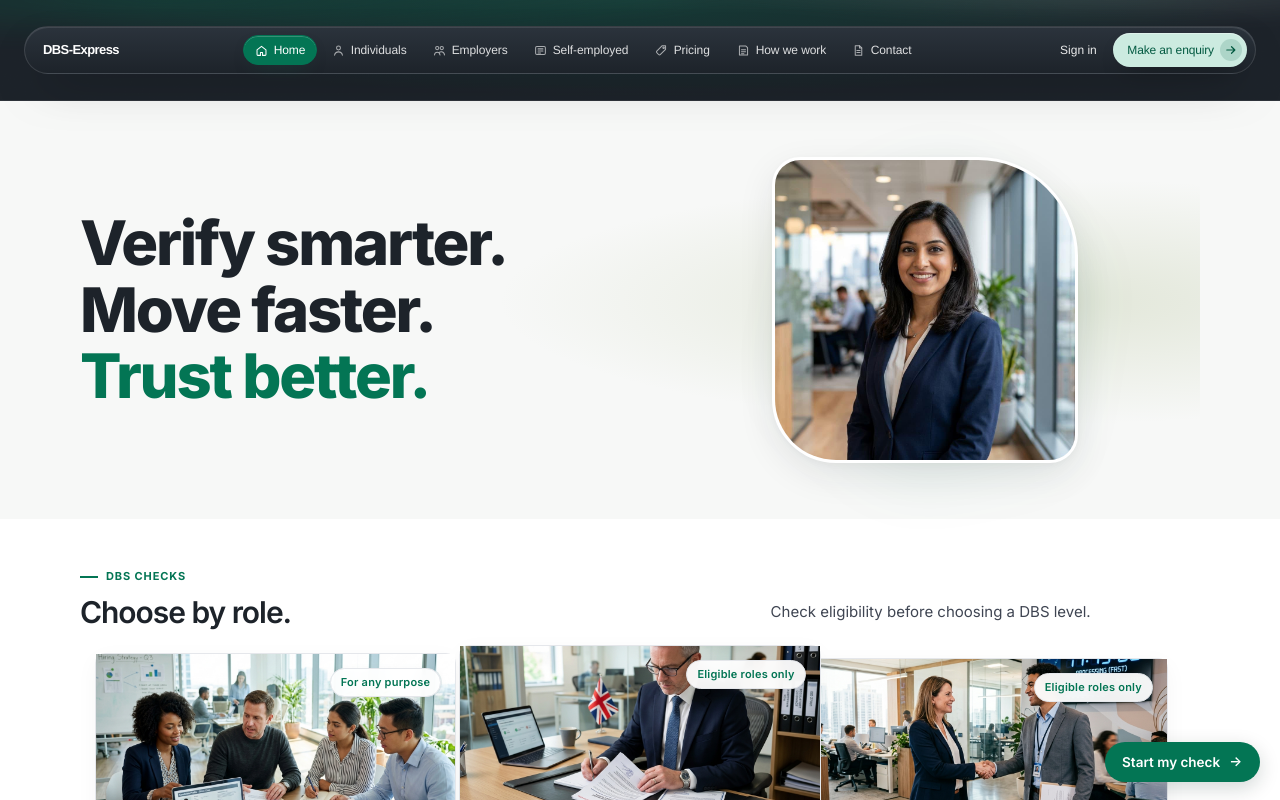
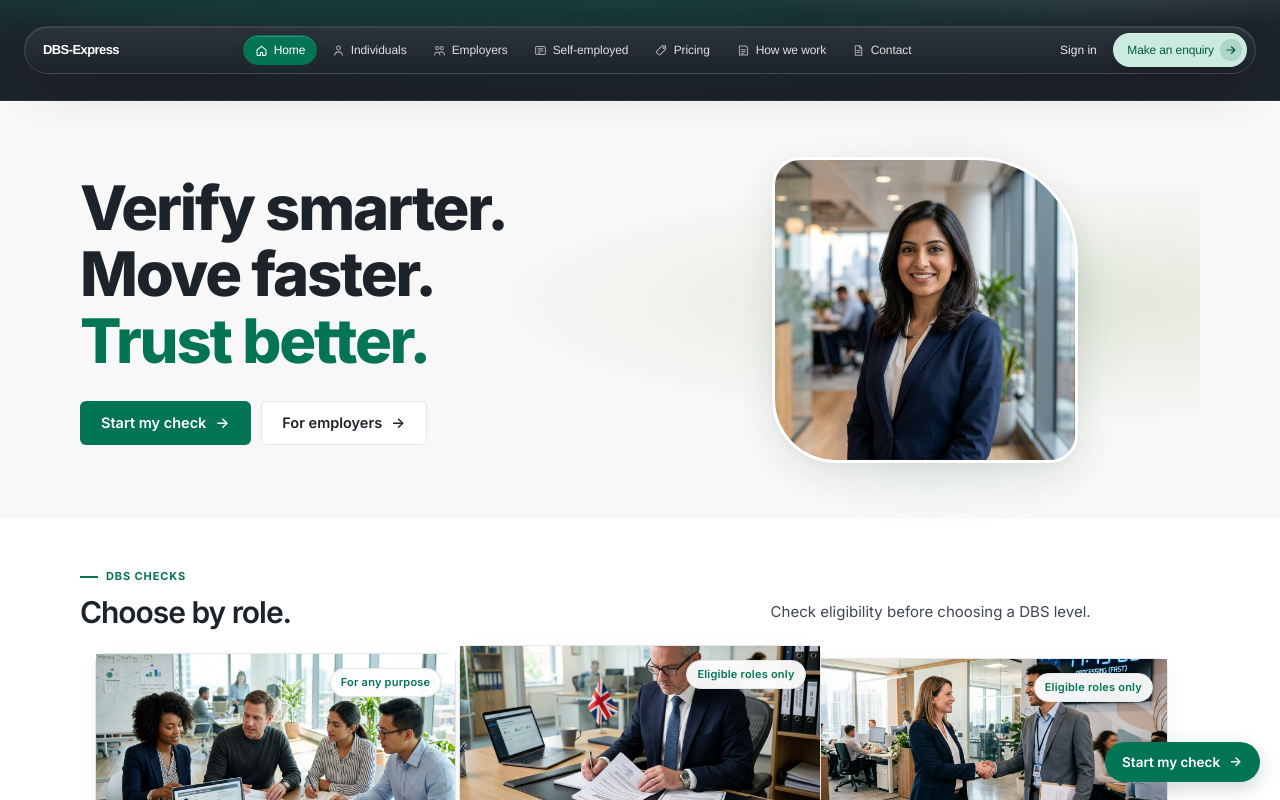
Before and after one commit to Ashish-kurapati/DBS-Express, a React (Vite) app: page / in a window 1280 px wide. Shown: the top 800 px of the page. Built offline with nearby package versions, Linux system fonts and the light colour scheme.

Commit message:
feat: restore hero CTA buttons beneath large title

```diff
--- a/src/pages/HomePage.tsx
+++ b/src/pages/HomePage.tsx
@@ -45,6 +45,16 @@ function Hero() {
           Move faster.<br />
           <span className="text-accent">Trust better.</span>
         </h1>
+
+        {/* ── CTA Buttons ── */}
+        <div className="hero-actions">
+          <a className="button button-primary" href="/apply">
+            Start my check <span aria-hidden="true">→</span>
+          </a>
+          <a className="button button-secondary" href="/employers">
+            For employers <span aria-hidden="true">→</span>
+          </a>
+        </div>
       </div>
 
       {/* ── Premium Zinc-Inspired Professional Photography ── */}
```
Also changed, not shown: src/styles/site.css.
